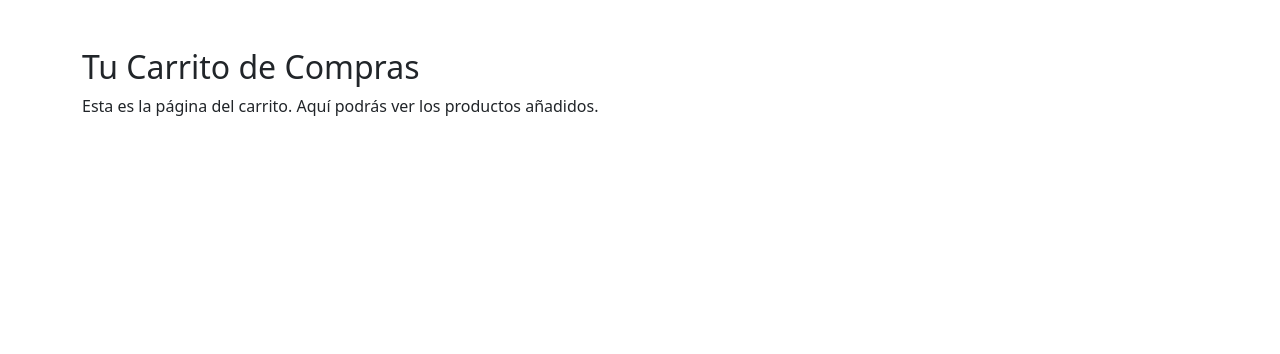
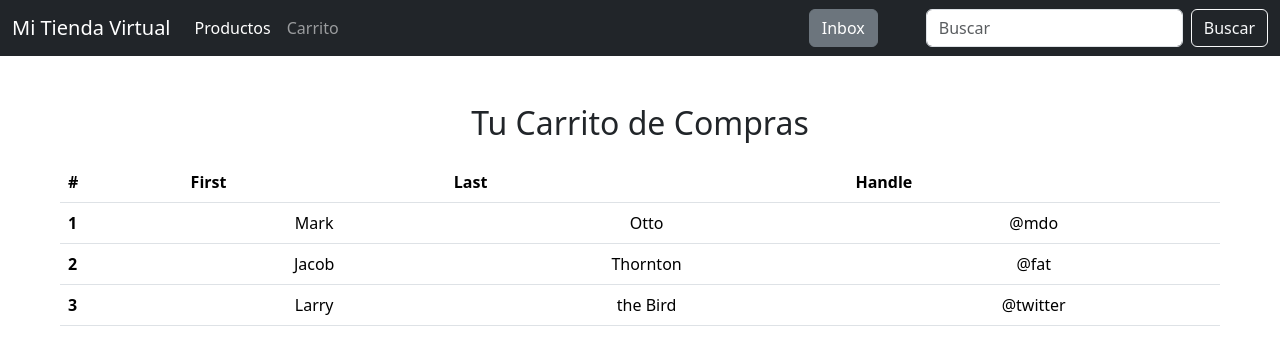
Before and after one commit to AndresGalvis92/FullStarck, a React (Create React App) app in the folder frontend/: page /carrito in a window 1280 px wide. Shown: the top 354 px of the page. Built offline with nearby package versions, Linux system fonts and the light colour scheme.

Commit message:
pone Navar para toda la App

```diff
--- a/frontend/src/App.js
+++ b/frontend/src/App.js
@@ -6,43 +6,47 @@ import RegisterForm from './components/RegisterForm';
 import ProductosTable from './components/ProductosTable';
 import Carrito from './components/Carrito';
 import Tienda from './components/Tienda';
+import NavbarBarra from './components/NavbarBarra';
+
+
 import './css/styles.css';
 
-const Navbar = ({ isAuthenticated }) => {
-    const location = useLocation();
 
-    // Mostrar el navbar solo si el usuario está autenticado y no en login/register
-    if (!isAuthenticated || location.pathname === '/login' || location.pathname === '/register') {
-        return null;
-    }
+// const Navbar = ({ isAuthenticated }) => {
+//     const location = useLocation();
 
-    return (
-        <nav className="navbar navbar-expand-lg navbar-light bg-light">
-            <a className="navbar-brand" href="/tienda">Tienda</a>
-            <button
-                className="navbar-toggler"
-                type="button"
-                data-toggle="collapse"
-                data-target="#navbarNav"
-                aria-controls="navbarNav"
-                aria-expanded="false"
-                aria-label="Toggle navigation"
-            >
-                <span className="navbar-toggler-icon"></span>
-            </button>
-            <div className="collapse navbar-collapse" id="navbarNav">
-                <ul className="navbar-nav">
-                    <li className="nav-item">
-                        <a className="nav-link" href="/productos">Productos</a>
-                    </li>
-                    <li className="nav-item">
-                        <a className="nav-link" href="/carrito">Carrito</a>
-                    </li>
-                </ul>
-            </div>
-        </nav>
-    );
-};
+//     // Mostrar el navbar solo si el usuario está autenticado y no en login/register
+//     if (!isAuthenticated || location.pathname === '/login' || location.pathname === '/register') {
+//         return null;
+//     }
+
+//     return (
+//         <nav className="navbar navbar-expand-lg navbar-light bg-light">
+//             <a className="navbar-brand" href="/tienda">Tienda</a>
+//             <button
+//                 className="navbar-toggler"
+//                 type="button"
+//                 data-toggle="collapse"
+//                 data-target="#navbarNav"
+//                 aria-controls="navbarNav"
+//                 aria-expanded="false"
+//                 aria-label="Toggle navigation"
+//             >
+//                 <span className="navbar-toggler-icon"></span>
+//             </button>
+//             <div className="collapse navbar-collapse" id="navbarNav">
+//                 <ul className="navbar-nav">
+//                     <li className="nav-item">
+//                         <a className="nav-link" href="/productos">Productos</a>
+//                     </li>
+//                     <li className="nav-item">
+//                         <a className="nav-link" href="/carrito">Carrito</a>
+//                     </li>
+//                 </ul>
+//             </div>
+//         </nav>
+//     );
+// };
 
 function App() {
     const [isAuthenticated, setIsAuthenticated] = useState(false);
@@ -50,7 +54,8 @@ function App() {
     return (
         <Router>
             <div className="App">
-                <Navbar isAuthenticated={isAuthenticated} />
+                {/* <Navbar isAuthenticated={isAuthenticated} /> */}
+                <NavbarBarra/>
                 <Routes>
                     <Route path="/" element={<LoginForm setIsAuthenticated={setIsAuthenticated} />} />
                     <Route path="/login" element={<LoginForm setIsAuthenticated={setIsAuthenticated} />} />
--- a/frontend/src/components/Carrito.js
+++ b/frontend/src/components/Carrito.js
@@ -2,10 +2,48 @@ import React from 'react';
 
 const Carrito = () => {
     return (
-        <div className="container mt-5">
-            <h2>Tu Carrito de Compras</h2>
-            <p>Esta es la página del carrito. Aquí podrás ver los productos añadidos.</p>
+
+    <>
+        <div className="row m-5">
+            <div className="col">
+                <div classNameName="container text-center mt-5">
+                    <h2>
+                        <p className="text-center">Tu Carrito de Compras </p>
+                    </h2>
+                    <table className="table">
+                    <thead className="thead-dark">
+                        <tr>
+                        <th scope="col">#</th>
+                        <th scope="col">First</th>
+                        <th scope="col">Last</th>
+                        <th scope="col">Handle</th>
+                        </tr>
+                    </thead>
+                    <tbody>
+                        <tr>
+                        <th scope="row">1</th>
+                        <td>Mark</td>
+                        <td>Otto</td>
+                        <td>@mdo</td>
+                        </tr>
+                        <tr>
+                        <th scope="row">2</th>
+                        <td>Jacob</td>
+                        <td>Thornton</td>
+                        <td>@fat</td>
+                        </tr>
+                        <tr>
+                        <th scope="row">3</th>
+                        <td>Larry</td>
+                        <td>the Bird</td>
+                        <td>@twitter</td>
+                        </tr>
+                    </tbody>
+                    </table>
+                </div>
+            </div>
         </div>
+    </>
     );
 };
 
--- /dev/null
+++ b/frontend/src/components/NavbarBarra.js
@@ -0,0 +1,55 @@
+import React from 'react';
+import { Link } from 'react-router-dom';
+import '../css/Tienda.css'; // Ruta correcta para los estilos
+
+const NavbarBarra = ( ) => {
+    // const [ valorIni , setCounter] = useState({
+    //     counterCarrito : 0
+    // })
+
+    // const {counterCarrito} = valorIni;
+
+
+    return (
+        <>
+            {/* Navbar Superior */}
+            <nav className="navbar navbar-expand-lg navbar-dark bg-dark">
+                <div className="container-fluid">
+                    <Link className="navbar-brand" to="/tienda">Mi Tienda Virtual</Link>
+                    <button
+                        className="navbar-toggler"
+                        type="button"
+                        data-bs-toggle="collapse"
+                        data-bs-target="#navbarNav"
+                        aria-controls="navbarNav"
+                        aria-expanded="false"
+                        aria-label="Toggle navigation"
+                    >
+                        <span className="navbar-toggler-icon"></span>
+                    </button>
+                    <div className="collapse navbar-collapse" id="navbarNav">
+                        <ul className="navbar-nav me-auto mb-2 mb-lg-0">
+                            <li className="nav-item">
+                                <Link className="nav-link active" to="/productos">Productos</Link>
+                            </li>
+                            <li className="nav-item">
+                                <Link className="nav-link" to="/carrito">Carrito</Link>
+                            </li>
+                        </ul>
+                        <form className="d-flex">
+                            <button type="button" className="btn btn-secondary position-relative me-5">
+                                Inbox
+                                <span className="position-absolute top-0 start-100 translate-middle badge rounded-pill bg-danger m-1">
+                                    {/* {counterCarrito} */}
+                                </span>
+                            </button>
+                            <input className="form-control me-2" type="search" placeholder="Buscar" aria-label="Search" />
+                            <button className="btn btn-outline-light" type="submit">Buscar</button>
+                        </form>
+                    </div>
+                </div>
+            </nav>
+        </>
+    );
+}
+export default NavbarBarra;
--- a/frontend/src/components/Tienda.js
+++ b/frontend/src/components/Tienda.js
@@ -2,42 +2,16 @@ import React from 'react';
 import { Link } from 'react-router-dom';
 import '../css/Tienda.css'; // Ruta correcta para los estilos
 import bannerImage from '../assets/images/banner.png'; // Importar la imagen del banner
+// import { ProductosTable } from './ProductosTable';
+
+
 
 const Tienda = () => {
+
+
+
     return (
         <div>
-            {/* Navbar Superior */}
-            <nav className="navbar navbar-expand-lg navbar-dark bg-dark">
-                <div className="container-fluid">
-                    <a className="navbar-brand" href="#">Mi Tienda Virtual</a>
-                    <button
-                        className="navbar-toggler"
-                        type="button"
-                        data-bs-toggle="collapse"
-                        data-bs-target="#navbarNav"
-                        aria-controls="navbarNav"
-                        aria-expanded="false"
-                        aria-label="Toggle navigation"
-                    >
-                        <span className="navbar-toggler-icon"></span>
-                    </button>
-                    <div className="collapse navbar-collapse" id="navbarNav">
-                        <ul className="navbar-nav me-auto mb-2 mb-lg-0">
-                            <li className="nav-item">
-                                <Link className="nav-link active" to="/productos">Productos</Link>
-                            </li>
-                            <li className="nav-item">
-                                <Link className="nav-link" to="/carrito">Carrito</Link>
-                            </li>
-                        </ul>
-                        <form className="d-flex">
-                            <input className="form-control me-2" type="search" placeholder="Buscar" aria-label="Search" />
-                            <button className="btn btn-outline-light" type="submit">Buscar</button>
-                        </form>
-                    </div>
-                </div>
-            </nav>
-
             {/* Banner Principal */}
             <div
                 className="banner d-flex align-items-center justify-content-center text-center text-light"
@@ -57,34 +31,14 @@ const Tienda = () => {
 
             {/* Sección de Productos Destacados */}
             <div className="container my-5">
-                <h2 className="text-center mb-4">Productos Destacados</h2>
+                <h2 className="text-center mb-4">Productos</h2>
                 <div className="row">
                     <div className="col-md-4">
                         <div className="card">
                             <img src="https://via.placeholder.com/300" className="card-img-top" alt="Producto 1" />
                             <div className="card-body">
-                                <h5 className="card-title">Producto 1</h5>
-                                <p className="card-text">$50.00</p>
-                                <Link to="/carrito" className="btn btn-primary">Añadir al Carrito</Link>
-                            </div>
-                        </div>
-                    </div>
-                    <div className="col-md-4">
-                        <div className="card">
-                            <img src="https://via.placeholder.com/300" className="card-img-top" alt="Producto 2" />
-                            <div className="card-body">
-                                <h5 className="card-title">Producto 2</h5>
-                                <p className="card-text">$75.00</p>
-                                <Link to="/carrito" className="btn btn-primary">Añadir al Carrito</Link>
-                            </div>
-                        </div>
-                    </div>
-                    <div className="col-md-4">
-                        <div className="card">
-                            <img src="https://via.placeholder.com/300" className="card-img-top" alt="Producto 3" />
-                            <div className="card-body">
-                                <h5 className="card-title">Producto 3</h5>
-                                <p className="card-text">$100.00</p>
+                                <h5 className="card-title">Nombre</h5>
+                                <p className="card-text">$ 100.000</p>
                                 <Link to="/carrito" className="btn btn-primary">Añadir al Carrito</Link>
                             </div>
                         </div>
```
Also changed, not shown: frontend/src/components/ProductosTable.js (line endings or trailing spaces).
